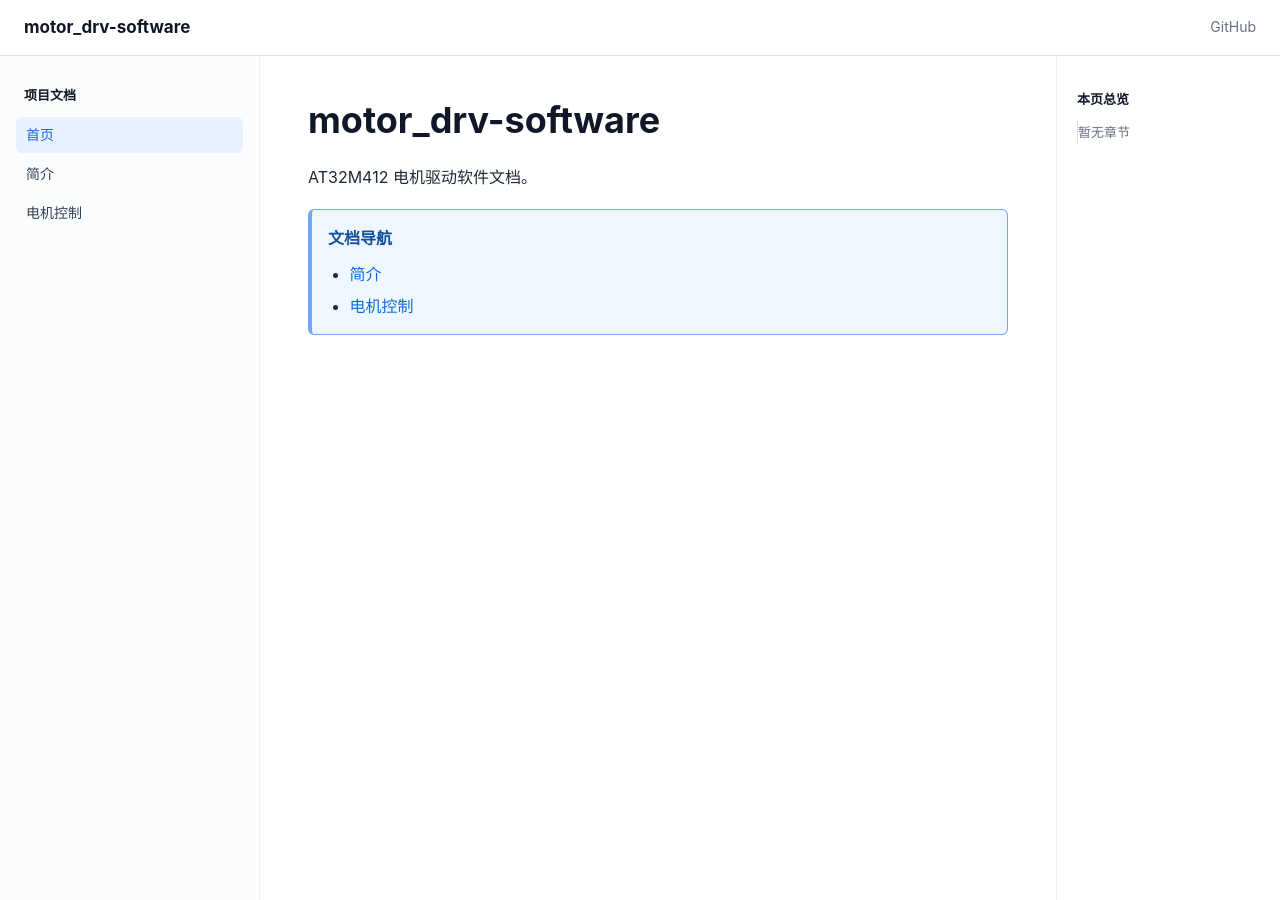
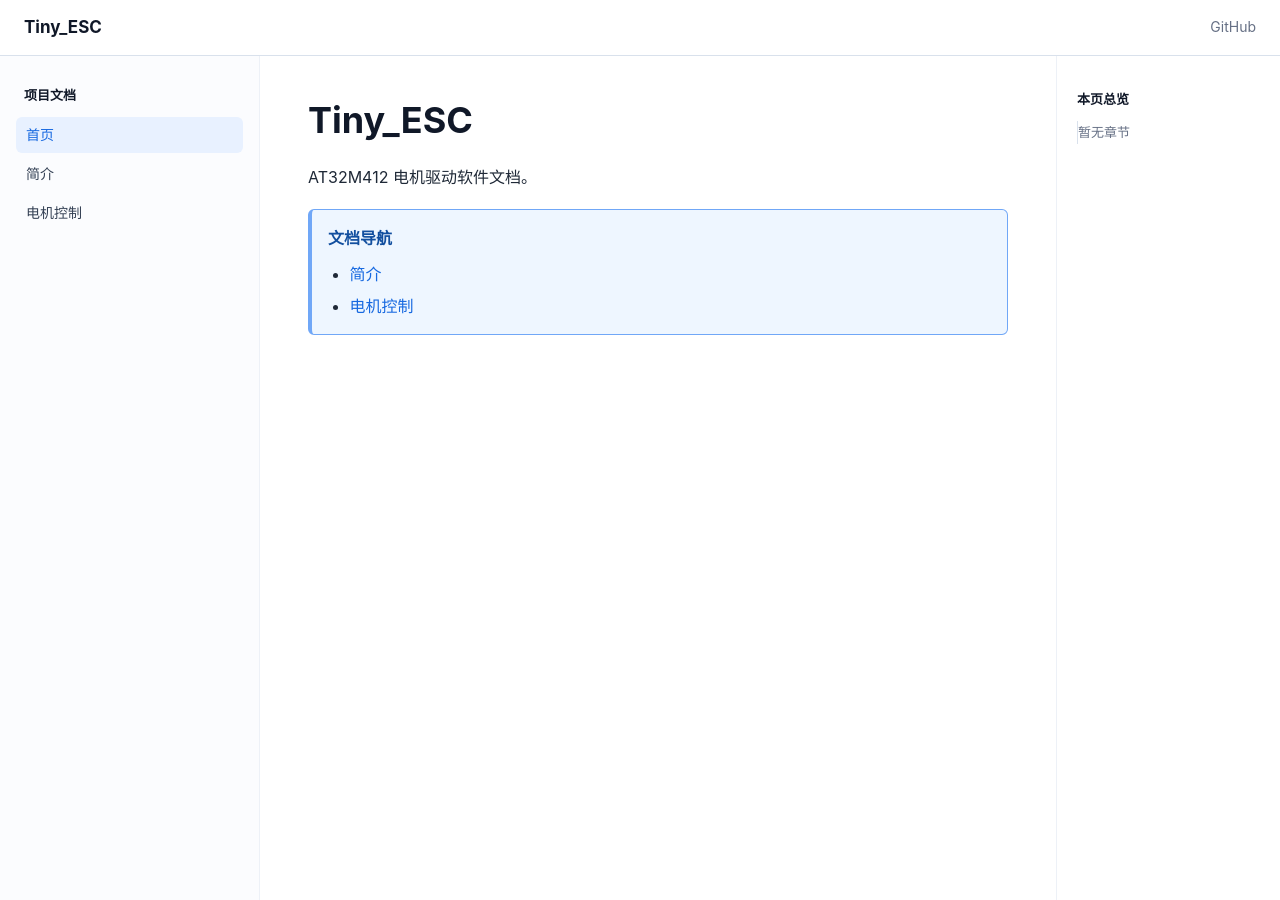
Before and after one commit to BearShang/motor_drv-software, a Jekyll site: the page built from index.md, in a window 1280 px wide. Built offline with Jekyll 4.4.1, drawn with Linux system fonts in a browser that asks for light colours.

Commit message:
更新站点名称为 Tiny_ESC

```diff
--- a/_config.yml
+++ b/_config.yml
@@ -1,4 +1,4 @@
-title: motor_drv-software
+title: Tiny_ESC
 lang: zh-CN
 markdown: kramdown
 
--- a/index.md
+++ b/index.md
@@ -1,8 +1,8 @@
 ---
-title: motor_drv-software
+title: Tiny_ESC
 ---
 
-# motor_drv-software
+# Tiny_ESC
 
 AT32M412 电机驱动软件文档。
 
```
